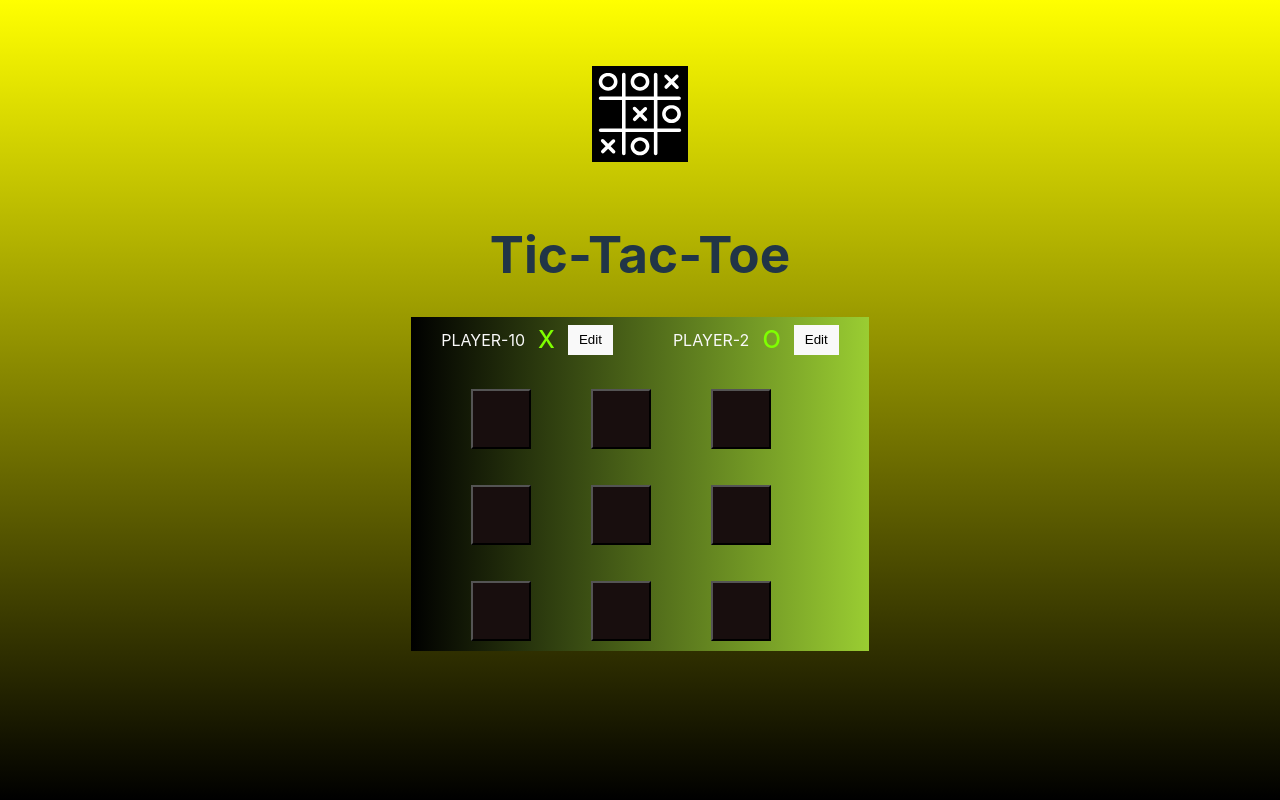
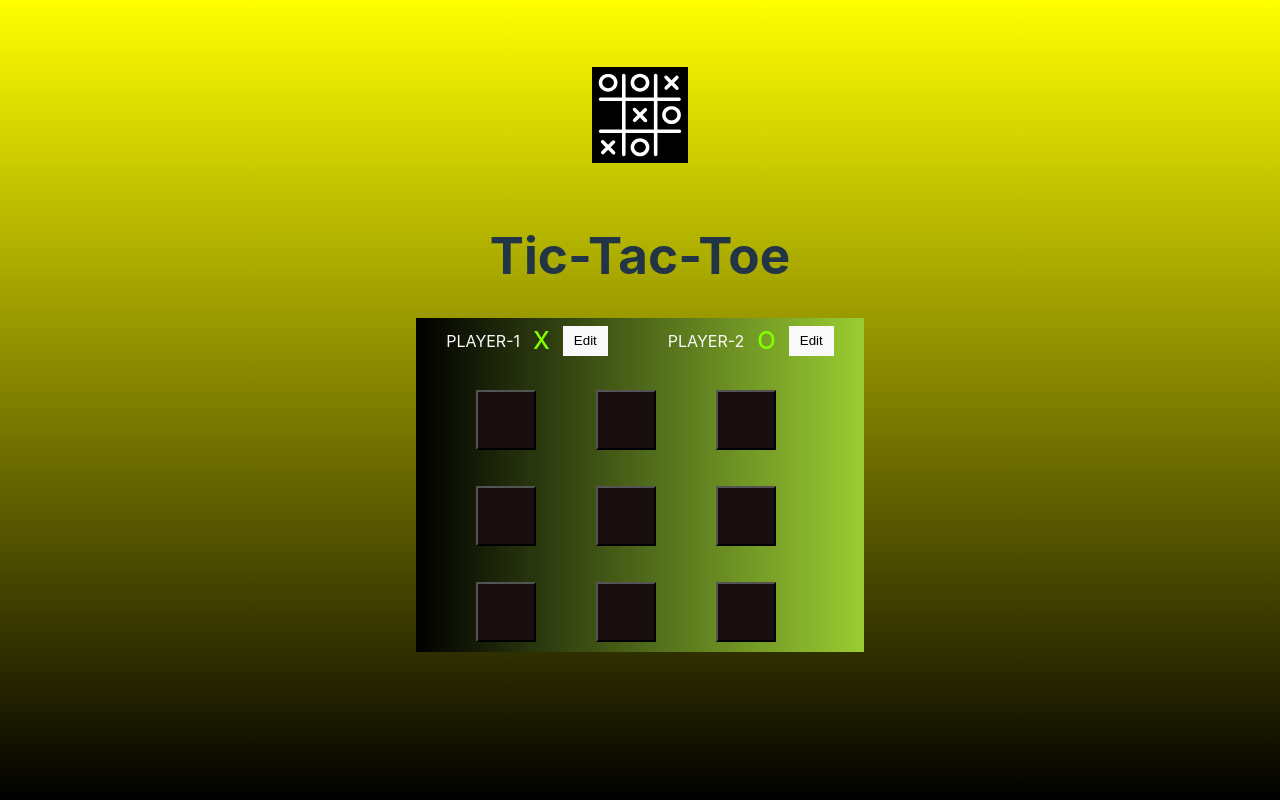
Before and after one commit to SanjeevidharanK/React, a React (Vite) app: page / in a window 1280 px wide. Built offline with nearby package versions, Linux system fonts and the light colour scheme.

Commit message:
name final commit

```diff
--- a/src/App.jsx
+++ b/src/App.jsx
@@ -11,7 +11,7 @@ function App() {
       <Header />
       <main>
         <ol>
-          <Player name={"PLAYER-10"} symbol={"X"} />
+          <Player name={"PLAYER-1"} symbol={"X"} />
           <Player name={"PLAYER-2"} symbol={"O"} />
         </ol>
         <GameBoard box={0} testin={boolvalue} />
```
